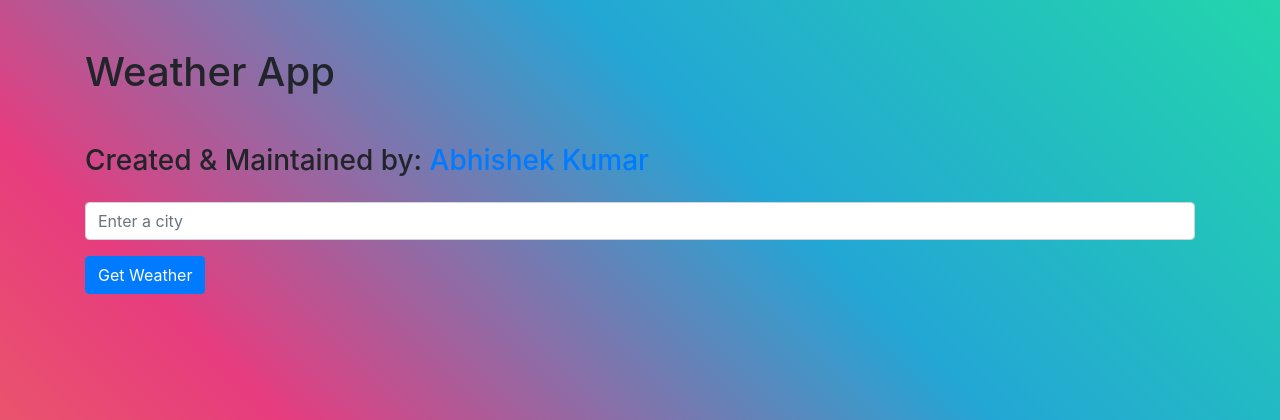
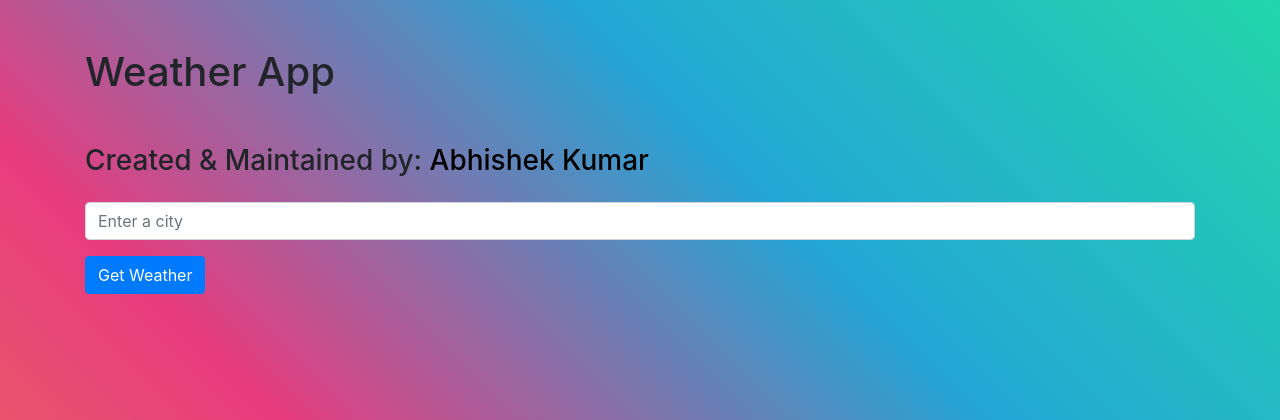
Before and after one commit to Firangi0799/Flask-Weather, a Flask app: page / in a window 1280 px wide. Shown: the top 420 px of the page. Run offline with Flask 3, Linux system fonts and the light colour scheme; some libraries are stand-ins or nearby versions.

Commit message:
Update index.html

```diff
--- a/templates/index.html
+++ b/templates/index.html
@@ -30,7 +30,7 @@
 <body>
     <div class="container">
         <h1 class="mt-5">Weather App</h1>
-        <h3 class="mt-5">Created & Maintained by: <a href="https://github.com/Firangi0799">Abhishek Kumar</a></h3>
+        <h3 class="mt-5">Created & Maintained by: <a href="https://github.com/Firangi0799" style="color: black;">Abhishek Kumar</a></h3>
         <form class="mt-4" action="/" method="get">
             <div class="form-group">
                 <input class="form-control" type="text" name="city" placeholder="Enter a city">
```
